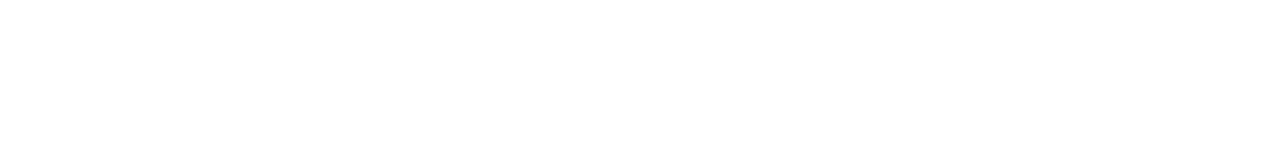
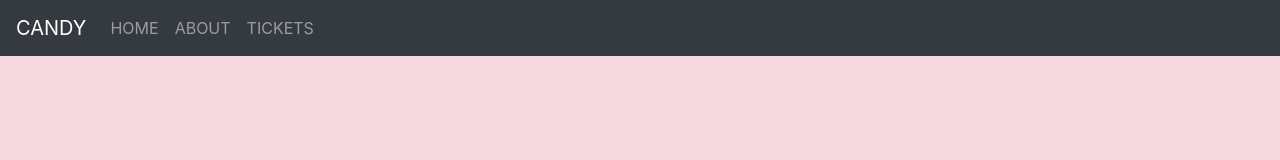
Before and after one commit to corumgold/museum-of-candy, a plain HTML site: page index.html in a window 1280 px wide. Drawn offline with nearby package versions, Linux system fonts and the light colour scheme.

Commit message:
create navbar

```diff
--- a/app.css
+++ b/app.css
@@ -0,0 +1,3 @@
+body{
+    background-color: #f5d9df;
+}
--- a/index.html
+++ b/index.html
@@ -1,5 +1,6 @@
 <!doctype html>
 <html lang="en">
+
 <head>
   <!-- Required meta tags -->
   <meta charset="utf-8">
@@ -9,7 +10,8 @@
   <link href="https://fonts.googleapis.com/css?family=Nunito:200,300,400,700" rel="stylesheet">
 
   <!-- Bootstrap CSS -->
-    <link rel="stylesheet" href="https://stackpath.bootstrapcdn.com/bootstrap/4.1.3/css/bootstrap.min.css" integrity="sha384-MCw98/SFnGE8fJT3GXwEOngsV7Zt27NXFoaoApmYm81iuXoPkFOJwJ8ERdknLPMO" crossorigin="anonymous">
+  <link rel="stylesheet" href="https://stackpath.bootstrapcdn.com/bootstrap/4.1.3/css/bootstrap.min.css"
+    integrity="sha384-MCw98/SFnGE8fJT3GXwEOngsV7Zt27NXFoaoApmYm81iuXoPkFOJwJ8ERdknLPMO" crossorigin="anonymous">
 
   <!-- Custom CSS -->
   <link rel="stylesheet" href="app.css">
@@ -18,11 +20,37 @@
 </head>
 
 <body>
+  <nav id="mainNavbar" class="navbar navbar-dark bg-dark navbar-expand-md">
+    <a href="#" class="navbar-brand">CANDY</a>
+    <button class="navbar-toggler" data-toggle="collapse" data-target="#navLinks">
+      <span class="navbar-toggler-icon"></span>
+    </button>
+    <div class="collapse navbar-collapse" id="navLinks">
+      <ul class="navbar-nav">
+        <li class="nav-item">
+          <a href="" class="nav-link">HOME</a>
+        </li>
+        <li class="nav-item">
+          <a href="" class="nav-link">ABOUT</a>
+        </li>
+        <li class="nav-item">
+          <a href="" class="nav-link">TICKETS</a>
+        </li>
+      </ul>
+    </div>
+  </nav>
   <!-- Optional JavaScript -->
   <!-- jQuery first, then Popper.js, then Bootstrap JS -->
-    <script src="https://code.jquery.com/jquery-3.3.1.slim.min.js" integrity="sha384-q8i/X+965DzO0rT7abK41JStQIAqVgRVzpbzo5smXKp4YfRvH+8abtTE1Pi6jizo" crossorigin="anonymous"></script>
-    <script src="https://cdnjs.cloudflare.com/ajax/libs/popper.js/1.14.3/umd/popper.min.js" integrity="sha384-ZMP7rVo3mIykV+2+9J3UJ46jBk0WLaUAdn689aCwoqbBJiSnjAK/l8WvCWPIPm49" crossorigin="anonymous"></script>
-    <script src="https://stackpath.bootstrapcdn.com/bootstrap/4.1.3/js/bootstrap.min.js" integrity="sha384-ChfqqxuZUCnJSK3+MXmPNIyE6ZbWh2IMqE241rYiqJxyMiZ6OW/JmZQ5stwEULTy" crossorigin="anonymous"></script>
+  <script src="https://code.jquery.com/jquery-3.3.1.slim.min.js"
+    integrity="sha384-q8i/X+965DzO0rT7abK41JStQIAqVgRVzpbzo5smXKp4YfRvH+8abtTE1Pi6jizo"
+    crossorigin="anonymous"></script>
+  <script src="https://cdnjs.cloudflare.com/ajax/libs/popper.js/1.14.3/umd/popper.min.js"
+    integrity="sha384-ZMP7rVo3mIykV+2+9J3UJ46jBk0WLaUAdn689aCwoqbBJiSnjAK/l8WvCWPIPm49"
+    crossorigin="anonymous"></script>
+  <script src="https://stackpath.bootstrapcdn.com/bootstrap/4.1.3/js/bootstrap.min.js"
+    integrity="sha384-ChfqqxuZUCnJSK3+MXmPNIyE6ZbWh2IMqE241rYiqJxyMiZ6OW/JmZQ5stwEULTy"
+    crossorigin="anonymous"></script>
 
 </body>
+
 </html>
```
Lines whose indentation alone changed are shown as unchanged.
